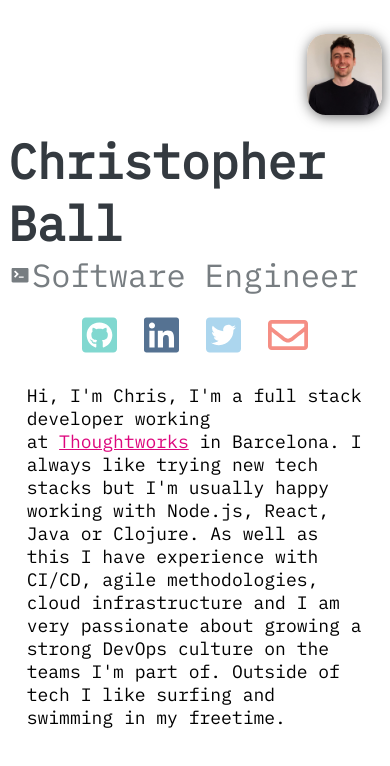
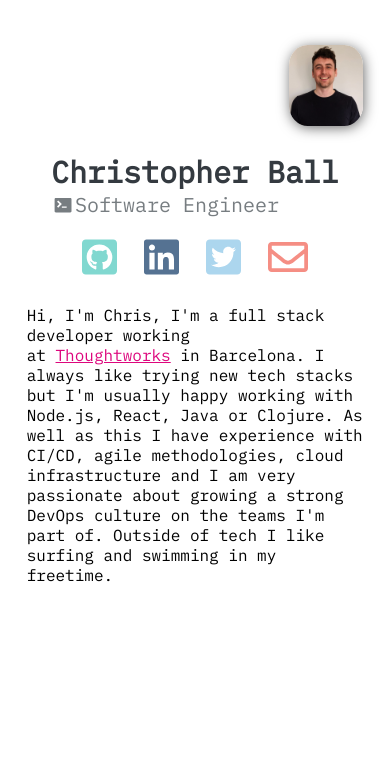
Before and after one commit to Balldy/personal-site, a Gatsby site: page / in a window 390 px wide. Built offline with nearby package versions, Linux system fonts and the light colour scheme; Gatsby itself is replaced by a stand-in of ours.

Commit message:
Fix mobile style

```diff
--- a/src/components/About/about.scss
+++ b/src/components/About/about.scss
@@ -13,16 +13,10 @@
         }
     }
 
-    @media screen and (max-width: 600px) {
+    @media screen and (max-width: 680px) {
       p {
         width: 90%;
+        font-size: 16px;
       }
     }
-
-    @media screen and (max-width: 400px) {
-    p {
-        width: 90%;
-      font-size: 18px;
-    }
-  }
 }
--- a/src/components/Header/header.scss
+++ b/src/components/Header/header.scss
@@ -25,17 +25,16 @@
 
 
 
-    @media (max-width: 600px) {
+    @media (max-width: 680px) {
         h1{
-            font-size: 48px;
+            font-size: 30px;
         }
-
-        h2 {
-          font-size: 24px;
-        }
-
-        img {
-            height: 24px;
-        }
-    }
+        .subheader{
+            h2 {
+              font-size: 20px;
+            }
+            img {
+                height: 24px;
+            }
+    }}
 }
--- a/src/components/Picture/picture.scss
+++ b/src/components/Picture/picture.scss
@@ -6,7 +6,7 @@
 
     img {
       width: 25%;
-      margin: 2% 0 2%;
+      margin: 2% 5% 2%;
       border-radius: 25%;
       box-shadow: 1px 2px 14px -1px rgba(0,0,0,0.66);
     }
@@ -14,6 +14,7 @@
     @media only screen and (max-width: 600px) {
         img {
             width: 20%;
+            margin: 5%;
         }
       }
 
```
